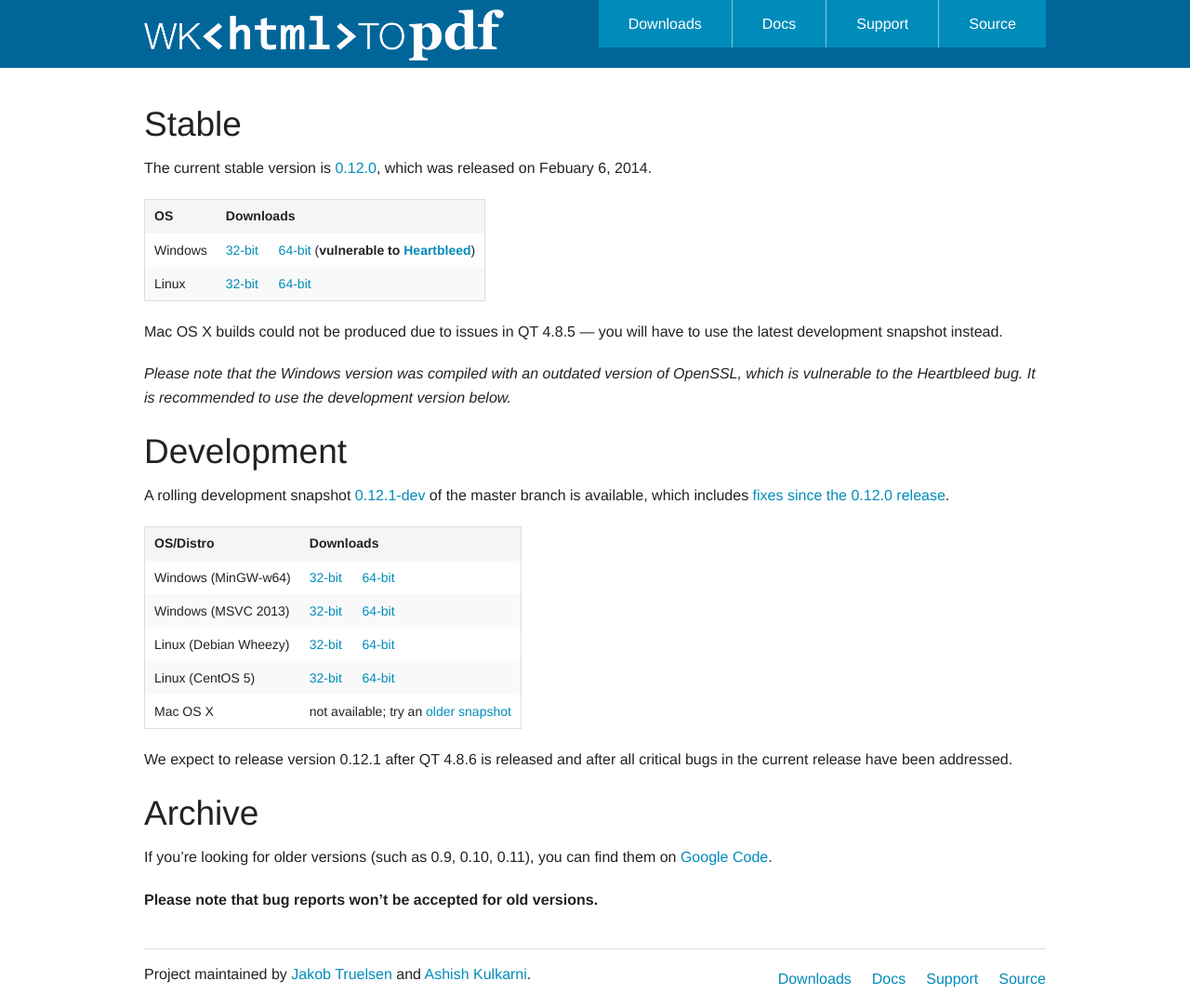
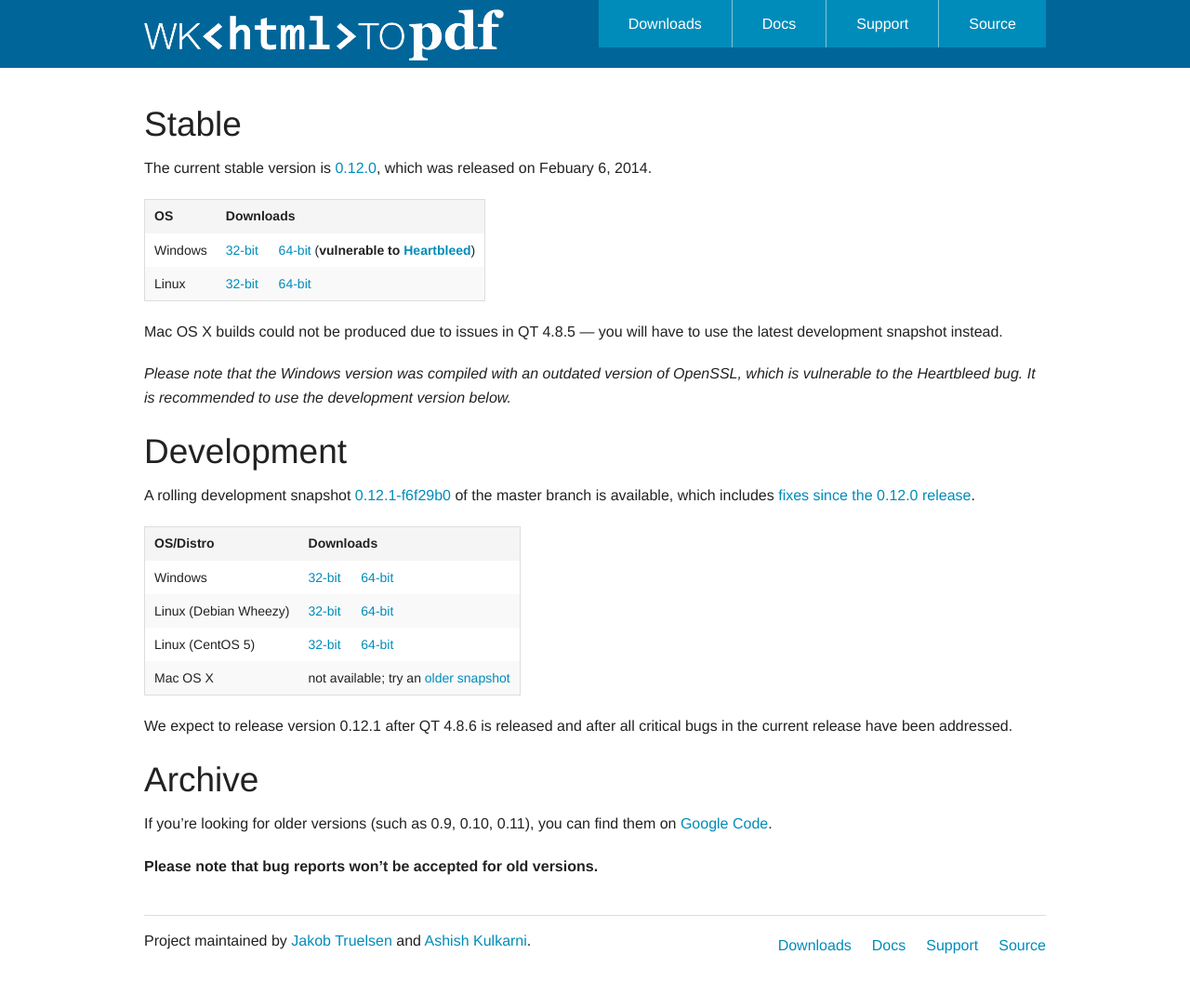
Before and after one commit to wkhtmltopdf/wkhtmltopdf, a Jekyll site: the page built from downloads.markdown, in a window 1280 px wide. Shown: the whole page at 93% size. Built offline with Jekyll 4.4.1, drawn with Linux system fonts in a browser that asks for light colours; nearby versions of some CDN libraries; after the commit the page ends 1047 px from its top, so only the background shows below that.

Commit message:
update download URLs for the development snapshot f6f29b0

```diff
--- a/downloads.markdown
+++ b/downloads.markdown
@@ -17,14 +17,13 @@
 
 ## Development
 
-A rolling development snapshot [0.12.1-dev](https://github.com/wkhtmltopdf/wkhtmltopdf/tree/b8882c8) of the master branch is available, which includes [fixes since the 0.12.0 release](https://github.com/wkhtmltopdf/wkhtmltopdf/blob/b8882c8/CHANGELOG.md).
+A rolling development snapshot [0.12.1-f6f29b0](https://github.com/wkhtmltopdf/wkhtmltopdf/tree/f6f29b0) of the master branch is available, which includes [fixes since the 0.12.0 release](https://github.com/wkhtmltopdf/wkhtmltopdf/blob/f6f29b0/CHANGELOG.md).
 
 OS/Distro             | Downloads
 ---------             | ---------
-Windows (MinGW-w64)   | [32-bit](http://downloads.sourceforge.net/project/wkhtmltopdf/0.12.1-dev/wkhtmltox-0.12.1-b8882c8_mingw-w64-cross-win32.exe) &emsp; [64-bit](http://downloads.sourceforge.net/project/wkhtmltopdf/0.12.1-dev/wkhtmltox-0.12.1-b8882c8_mingw-w64-cross-win64.exe)
-Windows (MSVC 2013)   | [32-bit](http://downloads.sourceforge.net/project/wkhtmltopdf/0.12.1-dev/wkhtmltox-0.12.1-b8882c8_msvc2013-win32.exe)        &emsp; [64-bit](http://downloads.sourceforge.net/project/wkhtmltopdf/0.12.1-dev/wkhtmltox-0.12.1-b8882c8_msvc2013-win64.exe)
-Linux (Debian Wheezy) | [32-bit](http://downloads.sourceforge.net/project/wkhtmltopdf/0.12.1-dev/wkhtmltox-0.12.1-b8882c8_linux-wheezy-i386.tar.xz)  &emsp; [64-bit](http://downloads.sourceforge.net/project/wkhtmltopdf/0.12.1-dev/wkhtmltox-0.12.1-b8882c8_linux-wheezy-amd64.tar.xz)
-Linux (CentOS 5)      | [32-bit](http://downloads.sourceforge.net/project/wkhtmltopdf/0.12.1-dev/wkhtmltox-0.12.1-b8882c8_linux-centos5-i386.tar.xz) &emsp; [64-bit](http://downloads.sourceforge.net/project/wkhtmltopdf/0.12.1-dev/wkhtmltox-0.12.1-b8882c8_linux-centos5-amd64.tar.xz)
+Windows               | [32-bit](http://downloads.sourceforge.net/project/wkhtmltopdf/0.12.1-dev/wkhtmltox-0.12.1-f6f29b0_msvc2013-win32.exe)        &emsp; [64-bit](http://downloads.sourceforge.net/project/wkhtmltopdf/0.12.1-dev/wkhtmltox-0.12.1-f6f29b0_msvc2013-win64.exe)
+Linux (Debian Wheezy) | [32-bit](http://downloads.sourceforge.net/project/wkhtmltopdf/0.12.1-dev/wkhtmltox-0.12.1-f6f29b0_linux-wheezy-i386.tar.xz)  &emsp; [64-bit](http://downloads.sourceforge.net/project/wkhtmltopdf/0.12.1-dev/wkhtmltox-0.12.1-f6f29b0_linux-wheezy-amd64.tar.xz)
+Linux (CentOS 5)      | [32-bit](http://downloads.sourceforge.net/project/wkhtmltopdf/0.12.1-dev/wkhtmltox-0.12.1-f6f29b0_linux-centos5-i386.tar.xz) &emsp; [64-bit](http://downloads.sourceforge.net/project/wkhtmltopdf/0.12.1-dev/wkhtmltox-0.12.1-f6f29b0_linux-centos5-amd64.tar.xz)
 Mac OS X              | not available; try an [older snapshot](http://downloads.sourceforge.net/project/wkhtmltopdf/0.12.1-dev/wkhtmltox-macosx-10.9.1-x86_64-0.12.1-development-fef236e.tar.xz)
 
 We expect to release version 0.12.1 after QT 4.8.6 is released and after all critical bugs in the current release have been addressed.
```
